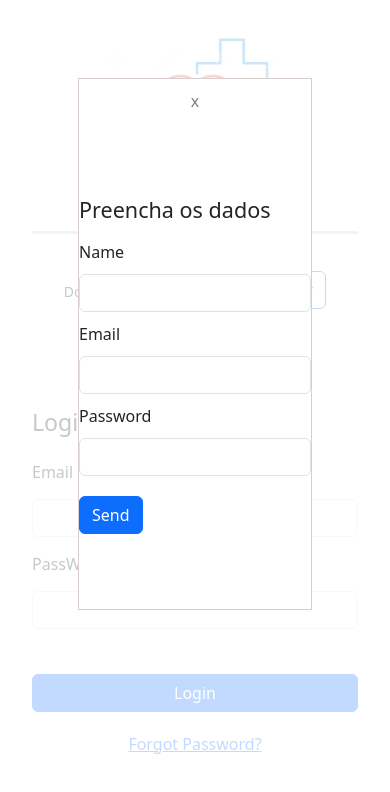
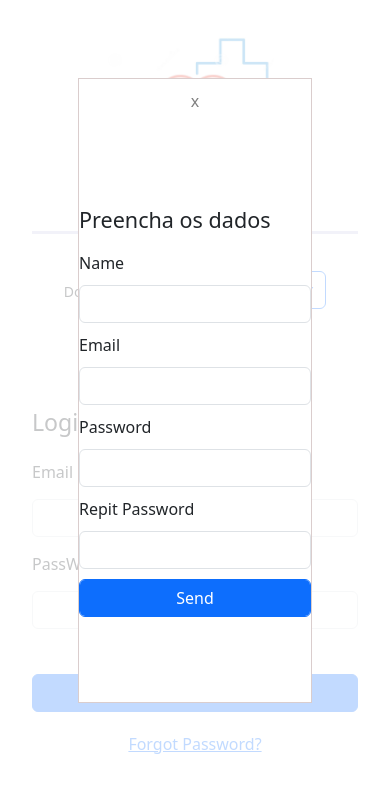
Before and after one commit to LucasBaffi/FrontEnd-Project-LABMedical, a React (Vite) app in the folder LABMedical/: page / in a window 390 px wide. Both pictures are taken after a click on the button "Register". Shown: the top 792 px of the page. Built offline with nearby package versions, Linux system fonts and the light colour scheme.

Commit message:
ajustes login e modal

```diff
--- a/LABMedical/src/pages/Login/Login.jsx
+++ b/LABMedical/src/pages/Login/Login.jsx
@@ -74,8 +74,9 @@ function Login() {
           <input   className="form-control" aria-label="Email" aria-describedby="basic-addon1" type='email'></input>
           <label htmlFor="">Password</label>
           <input   className="form-control"  aria-label="Password" aria-describedby="basic-addon1" type='Password'></input>
-
-          <button className='btn btn-primary button-send'>Send</button>
+          <label htmlFor="">Repit Password</label>
+          <input   className="form-control"  aria-label="Password" aria-describedby="basic-addon1" type='Password'></input>
+          <button className='btn btn-primary button-send form-control'>Send</button>
         </form>
 
       </Modal>
--- a/LABMedical/src/pages/Login/Modal.css
+++ b/LABMedical/src/pages/Login/Modal.css
@@ -1,6 +1,6 @@
 .custom-modal{
     width: 26%;
-    height: 70%;
+    height: 75%;
     display: flex;
     align-items: center;
     justify-content: space-between;
@@ -65,7 +65,7 @@
     margin: auto;
     margin-top: 20%;
     width: 60%;
-    height: 63%;
+    height: 74%;
 
    }
 
@@ -76,9 +76,9 @@
 
    }
 
-   .button-send{
+   /* .button-send{
     margin-top: 10px;
-   }
+   } */
 
 
   }
```
